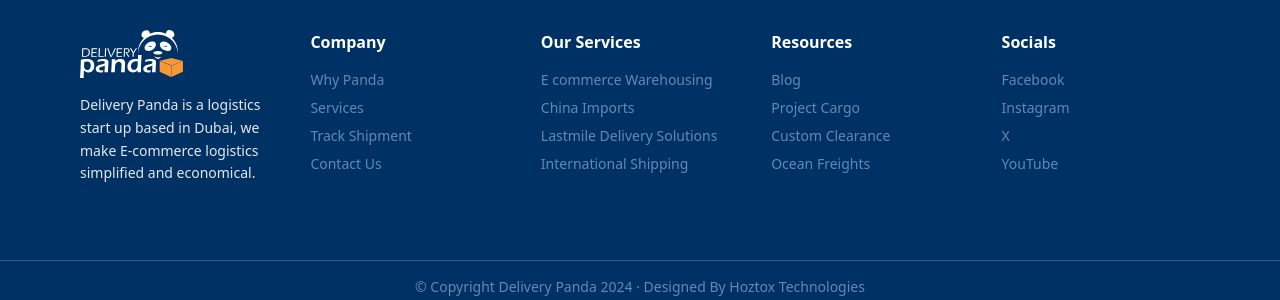
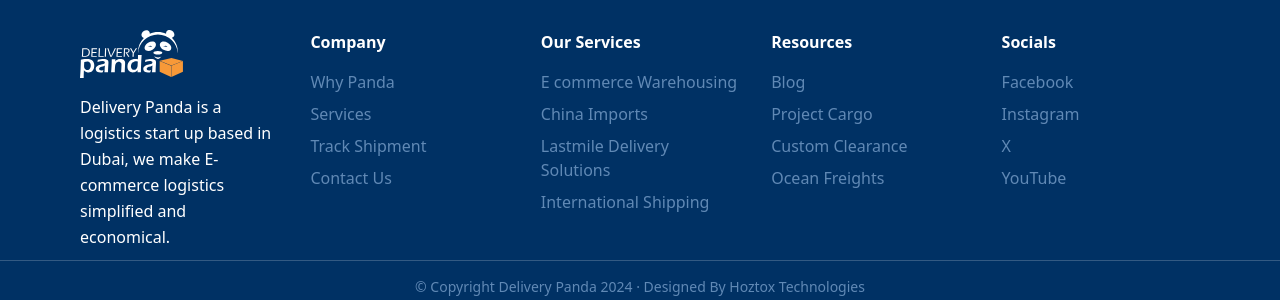
Before and after one commit to nithinraj1999/Panda-Delivery---Machine-Task, a React (Vite) app: page / in a window 1280 px wide. Shown: the part 5975-6275 px from the top of the page. Built offline with nearby package versions, Linux system fonts and the light colour scheme.

Commit message:
feat(footer): update font to match Figma design

```diff
--- a/src/components/Layout/Footer.tsx
+++ b/src/components/Layout/Footer.tsx
@@ -1,7 +1,7 @@
 
 export default function Footer() {
     return (
-        <footer className="bg-[#003164] text-white w-full relative min-h-[375px] px-[80px] pt-[68px]">
+        <footer className="bg-[#003164] font-manrope text-white w-full relative min-h-[375px] px-[80px] pt-[68px]">
             <div className=" grid grid-cols-1 md:grid-cols-5 gap-8">
                 <div className="md:col-span-1 space-y-4">
                     <div className="flex items-center gap-2">
@@ -29,7 +29,7 @@
                             <path d="M91.3785 35.7596V47.0786L102.934 41.7778V41.1708V31.1089L91.3756 35.7596H91.3785Z" fill="#F89938" />
                         </svg>
                     </div>
-                    <p className="text-gray-200 text-sm leading-relaxed max-w-xs">
+                    <p className="text-white font-medium text-base leading-relaxed max-w-xs">
                         Delivery Panda is a logistics start up based in Dubai, we make
                         E-commerce logistics simplified and economical.
                     </p>
@@ -37,7 +37,7 @@
 
                 <div >
                     <h3 className="text-base font-semibold mb-4">Company</h3>
-                    <ul className="space-y-2 text-[#6089B5] text-sm">
+                    <ul className="space-y-2 text-[#6089B5] font-normal text-base">
                         <li><a href="#" className="cursor-pointer">Why Panda</a></li>
                         <li><a href="#" className="cursor-pointer">Services</a></li>
                         <li><a href="#" className="cursor-pointer">Track Shipment</a></li>
@@ -47,7 +47,7 @@
 
                 <div>
                     <h3 className="text-base font-semibold mb-4">Our Services</h3>
-                    <ul className="space-y-2 text-[#6089B5] text-sm">
+                    <ul className="space-y-2 text-[#6089B5] font-normal text-base">
                         <li><a href="#" className="cursor-pointer">E commerce Warehousing</a></li>
                         <li><a href="#" className="cursor-pointer">China Imports</a></li>
                         <li><a href="#" className="cursor-pointer">Lastmile Delivery Solutions</a></li>
@@ -57,7 +57,7 @@
 
                 <div>
                     <h3 className="text-base font-semibold mb-4">Resources</h3>
-                    <ul className="space-y-2 text-[#6089B5] text-sm">
+                    <ul className="space-y-2 text-[#6089B5] font-normal text-base">
                         <li><a href="#" className="cursor-pointer">Blog</a></li>
                         <li><a href="#" className="cursor-pointer">Project Cargo</a></li>
                         <li><a href="#" className="cursor-pointer">Custom Clearance</a></li>
@@ -67,7 +67,7 @@
 
                 <div>
                     <h3 className="text-base font-semibold mb-4">Socials</h3>
-                    <ul className="space-y-2 text-[#6089B5] text-sm">
+                    <ul className="space-y-2 text-[#6089B5] font-normal text-base">
                         <li><a href="#" className="cursor-pointer">Facebook</a></li>
                         <li><a href="#" className="cursor-pointer">Instagram</a></li>
                         <li><a href="#" className="cursor-pointer">X</a></li>
@@ -76,7 +76,7 @@
                 </div>
             </div>
 
-<div className="absolute left-0 w-full border-t border-white/20 h-[46px] pt-4 text-center text-[#6089B5] text-sm
+<div className="absolute font-normal left-0 w-full border-t border-white/20 h-[46px] pt-4 text-center text-[#6089B5] text-sm
                 md:top-[298px] md:bottom-auto">
   © Copyright Delivery Panda 2024 · Designed By Hoztox Technologies
 </div>
```
Also changed, not shown: public/fonts/Manrope-Medium.ttf (added).
